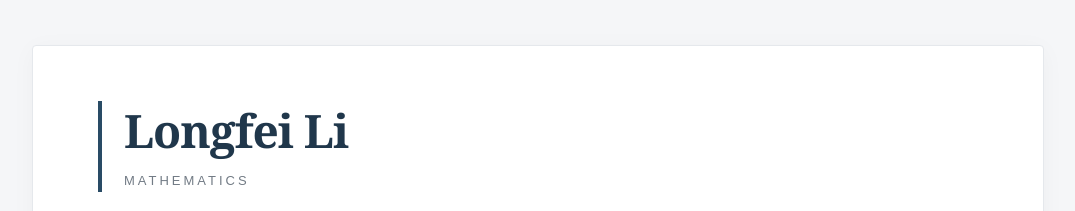
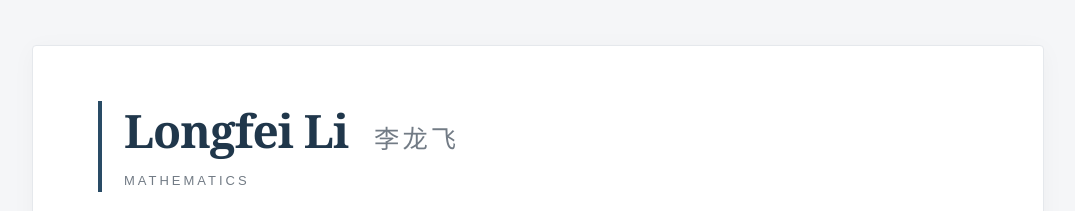
Before and after one commit to longfeili-math/longfeili-math, a plain HTML site: page index.html in a window 1280 px wide. Shown: the top 211 px of the page, without its empty margins (102-1177 px from the left). Drawn offline with Linux system fonts and the light colour scheme.

Commit message:
Update index.html

```diff
--- a/index.html
+++ b/index.html
@@ -18,6 +18,16 @@
         --muted: #727b85;
         --border: #dce2e7;
         --background: #f5f6f8;
+    }
+
+    .chinese-name {
+        font-family: "Noto Serif SC", "Songti SC", "SimSun", serif;
+        font-size: 0.55em;
+        font-weight: normal;
+        color: #727b85;
+        margin-left: 15px;
+        letter-spacing: 3px;
+        white-space: nowrap;
     }
 
     html {
@@ -304,10 +314,10 @@
 
 <body>
 
-    <header>
-        <h1>Longfei Li</h1>
-        <p class="subtitle">Mathematics</p>
-    </header>
+<header>
+    <h1>Longfei Li <span class="chinese-name">李龙飞</span></h1>
+    <p class="subtitle">Mathematics</p>
+</header>
 
     <nav>
         <a href="#about">About</a>
```
